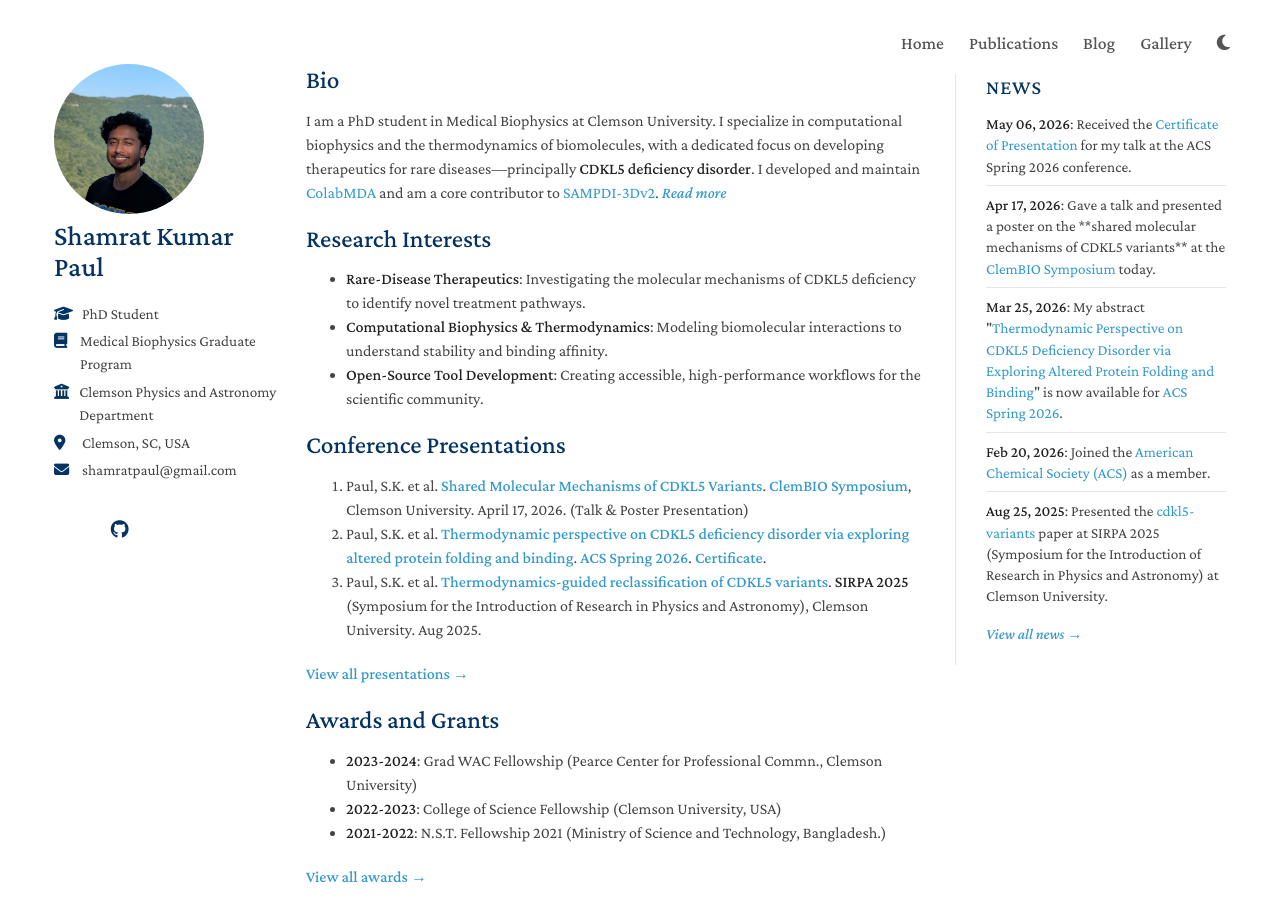
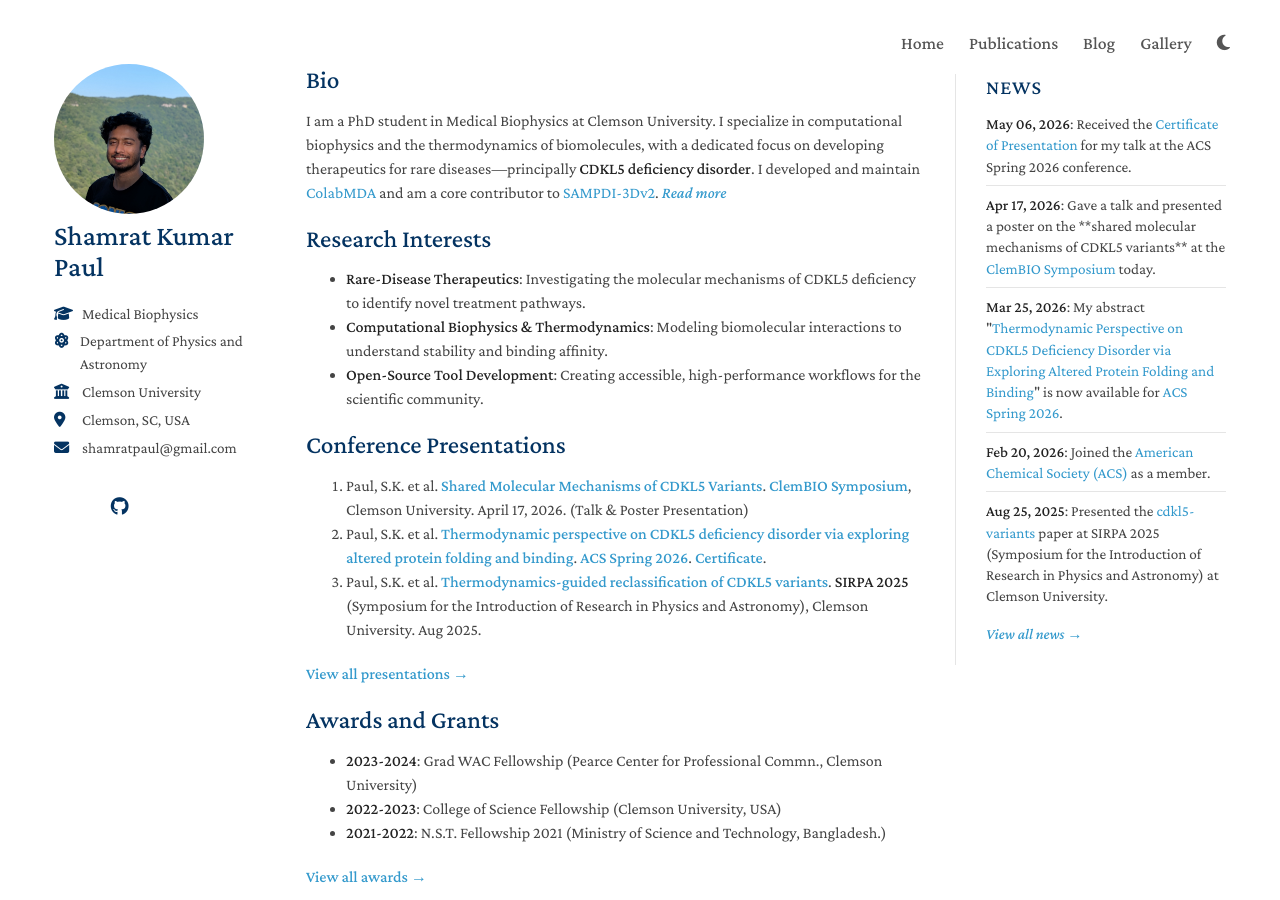
Before and after one commit to paulshamrat/paulshamrat.github.io, a Jekyll site: the page built from index.md, in a window 1280 px wide and 900 px high. Built offline with Jekyll 4.4.1, drawn with Linux system fonts in a browser that asks for light colours; a style sheet for code colours, icons or effects is not loaded.

Commit message:
Refine sidebar profile info hierarchy

```diff
--- a/_config.yml
+++ b/_config.yml
@@ -9,10 +9,10 @@
 
 # Sidebar information
 email: shamratpaul@gmail.com
-position: "PhD Student"
-program: "Medical Biophysics Graduate Program"
-affiliation: "Clemson Physics and Astronomy Department"
+program: "Medical Biophysics"
+affiliation: "Department of Physics and Astronomy"
 affiliation_link: "https://www.clemson.edu/science/departments/physics-astronomy/index.html"
+university: "Clemson University"
 location: "Clemson, SC, USA"
 google_scholar: https://scholar.google.com/citations?user=cXPtAYwAAAAJ&hl=en
 orcid: https://orcid.org/0000-0001-8673-3771
--- a/_layouts/homepage.html
+++ b/_layouts/homepage.html
@@ -68,24 +68,24 @@
       <h1>{{ site.title }}</h1>
 
       <div class="profile-info" style="text-align: left; margin-top: 15px;">
-        {% if site.position %}
+        {% if site.program %}
         <div class="info-item" style="display: flex; align-items: flex-start; gap: 10px; margin-bottom: 5px; font-size: 0.95rem;">
           <i class="fa-solid fa-graduation-cap" style="width: 18px; color: var(--accent-color); margin-top: 3px;"></i>
-          <span>{{ site.position }}</span>
-        </div>
-        {% endif %}
-
-        {% if site.program %}
-        <div class="info-item" style="display: flex; align-items: flex-start; gap: 10px; margin-bottom: 5px; font-size: 0.95rem;">
-          <i class="fa-solid fa-book" style="width: 18px; color: var(--accent-color); margin-top: 3px;"></i>
           <span>{{ site.program }}</span>
         </div>
         {% endif %}
 
         {% if site.affiliation %}
         <div class="info-item" style="display: flex; align-items: flex-start; gap: 10px; margin-bottom: 5px; font-size: 0.95rem;">
+          <i class="fa-solid fa-atom" style="width: 18px; color: var(--accent-color); margin-top: 3px;"></i>
+          <a href="{{ site.affiliation_link }}" style="color: inherit;">{{ site.affiliation }}</a>
+        </div>
+        {% endif %}
+
+        {% if site.university %}
+        <div class="info-item" style="display: flex; align-items: flex-start; gap: 10px; margin-bottom: 5px; font-size: 0.95rem;">
           <i class="fa-solid fa-university" style="width: 18px; color: var(--accent-color); margin-top: 3px;"></i>
-          <a href="{{ site.affiliation_link }}" style="color: inherit;">{{ site.affiliation }}</a>
+          <span>{{ site.university }}</span>
         </div>
         {% endif %}
 
```
